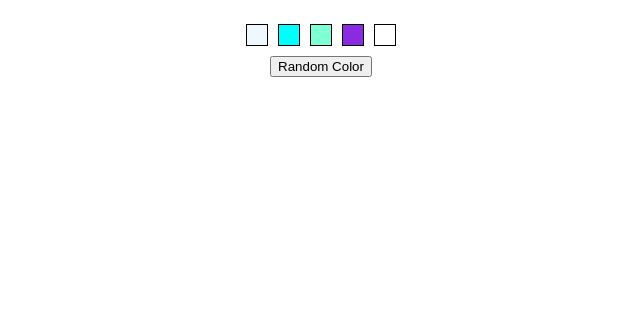
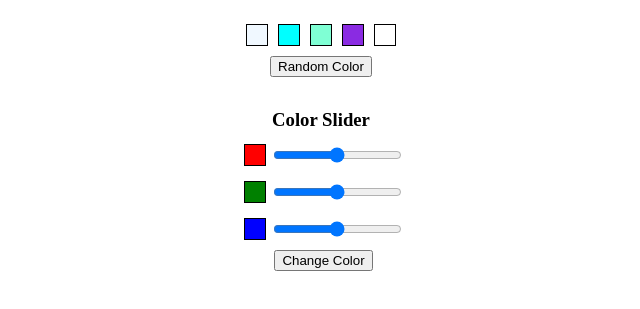
Before and after one commit to kristiansnts/Bermain-dengan-warna, a plain HTML site: page index.html in a window 1280 px wide. Shown: the part 61-370 px from the top of the page, without its empty margins (319-959 px from the left). Drawn offline with Linux system fonts and the light colour scheme.

Commit message:
adding html for change color with color slider

```diff
--- a/index.html
+++ b/index.html
@@ -20,6 +20,7 @@
         .row {
             display: flex;
             justify-content: center;
+            margin: 5px;
         }
 
         .box1 {background-color: aliceblue;}
@@ -28,7 +29,15 @@
         .box4 {background-color: blueviolet;}
         .box5 {background-color: white;}
 
-        button {margin: 5px;}
+        .color-slider{
+            margin-top: 2rem;
+            margin-bottom: .5rem;
+        }
+
+        .change-color {
+            margin-left: 5px;
+        }
+
     </style>
 </head>
 <body>
@@ -41,10 +50,28 @@
         <div class="box box4"></div>
         <div class="box box5"></div>
     </div>
+
     <div class="row">
         <button type="button" class="random-color">Random Color</button>
     </div>
 
+    <section>
+        <h3 class="color-slider">Color Slider</h3>
+        <div class="row">
+            <div class="box" style="background-color: red;"></div>
+            <input type="range" name="sRed" min="0" max="255">
+        </div>
+        <div class="row">
+            <div class="box" style="background-color: green;"></div>
+            <input type="range" name="sGreen" min="0" max="255">
+        </div>
+        <div class="row">
+            <div class="box" style="background-color: blue;"></div>
+            <input type="range" name="sBlue" min="0" max="255">
+        </div>
+        <button type="button" class="change-color">Change Color</button>
+    </section>
+
 <script src="script.js"></script>
 </body>
 </html>
--- a/script.js
+++ b/script.js
@@ -18,6 +18,7 @@ randomColor.addEventListener('click', function() {
 });
 
 
+
 function changeUI(getColor) {
     const body = document.querySelector('body');
     body.style.backgroundColor = getColor;
```
